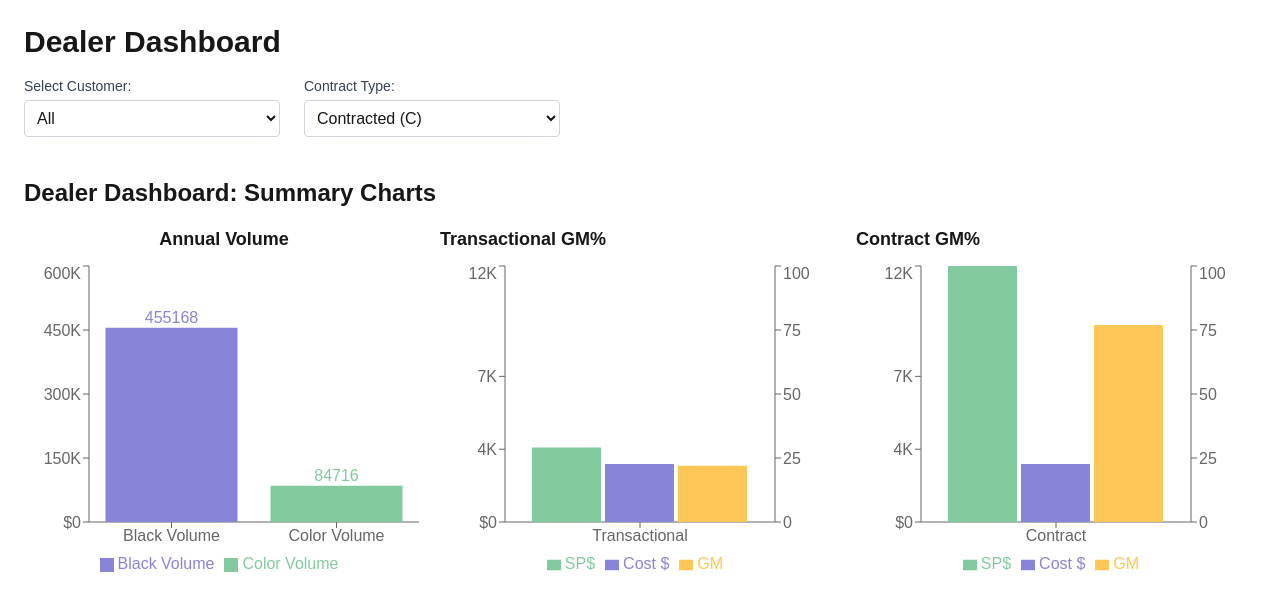
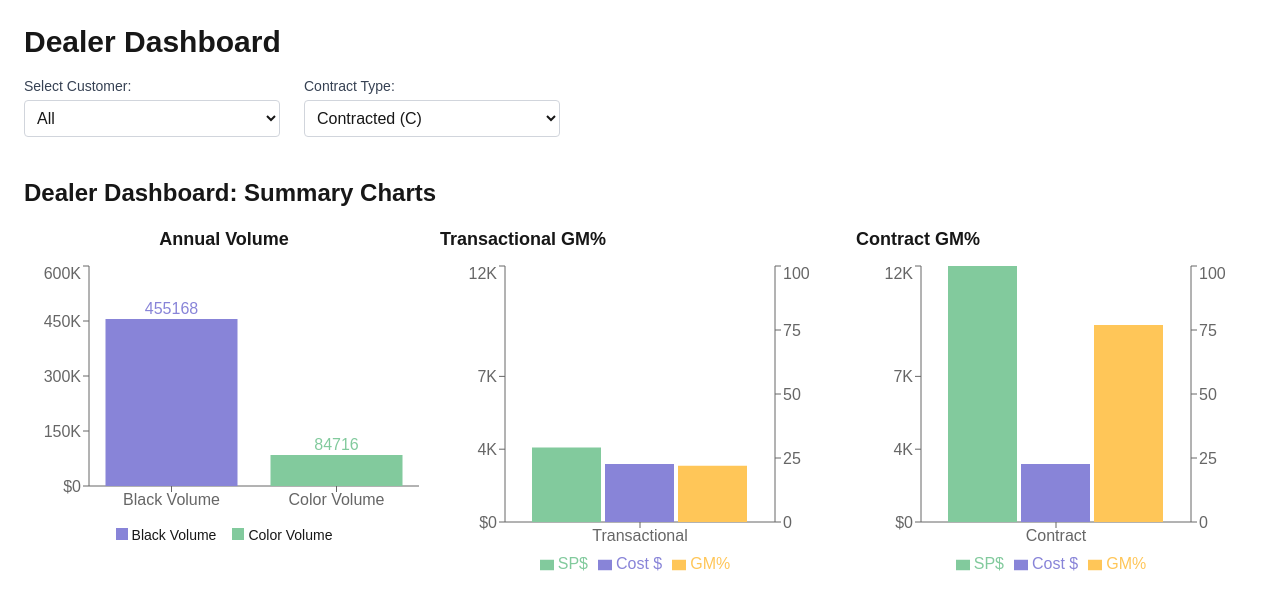
Before and after one commit to ElliottIan397/dealer-dashboard, a Next.js app: page / in a window 1280 px wide. Shown: the top 610 px of the page. Built offline with nearby package versions, Linux system fonts and the light colour scheme.

Commit message:
Deploy Chart Block Rev 12

```diff
--- a/app/ChartBlock.tsx
+++ b/app/ChartBlock.tsx
@@ -74,22 +74,13 @@ export default function ChartBlock({ filtered }: Props) {
 
   return (
     <div className="flex flex-row flex-wrap gap-4 w-full">
-      <div className="flex-1 min-w-[300px] max-w-[33%] h-80">
+      <div className="flex-1 min-w-[300px] max-w-[33%] h-80 flex flex-col items-center">
         <h3 className="text-lg font-semibold mb-2 text-center">Annual Volume</h3>
         <ResponsiveContainer width="100%" height="100%">
           <BarChart data={chart1Data}>
             <XAxis dataKey="type" />
             <YAxis tickFormatter={formatYAxisTicks} />
             <Tooltip />
-            <Legend
-              verticalAlign="bottom"
-              align="center"
-              payload={chart1Data.map((item) => ({
-                value: item.type,
-                type: "square",
-                color: item.color,
-              }))}
-            />
             <Bar dataKey="value">
               <LabelList dataKey="value" position="top" />
               {chart1Data.map((entry, index) => (
@@ -98,6 +89,14 @@ export default function ChartBlock({ filtered }: Props) {
             </Bar>
           </BarChart>
         </ResponsiveContainer>
+        <div className="mt-1 text-sm">
+          <span className="inline-block mr-4">
+            <span className="inline-block w-3 h-3 bg-[#8884d8] mr-1" />Black Volume
+          </span>
+          <span>
+            <span className="inline-block w-3 h-3 bg-[#82ca9d] mr-1" />Color Volume
+          </span>
+        </div>
       </div>
 
       <div className="flex-1 min-w-[300px] max-w-[33%] h-80">
@@ -110,7 +109,10 @@ export default function ChartBlock({ filtered }: Props) {
             <Tooltip />
             <Legend
               formatter={(value) =>
-                value === "SP" ? "SP$" : value === "Cost" ? "Cost $" : value
+                value === "SP" ? "SP$" :
+                value === "Cost" ? "Cost $" :
+                value === "GM" ? "GM%" :
+                value
               }
             />
             <Bar yAxisId="left" dataKey="SP" fill="#82ca9d" />
@@ -130,7 +132,10 @@ export default function ChartBlock({ filtered }: Props) {
             <Tooltip />
             <Legend
               formatter={(value) =>
-                value === "SP" ? "SP$" : value === "Cost" ? "Cost $" : value
+                value === "SP" ? "SP$" :
+                value === "Cost" ? "Cost $" :
+                value === "GM" ? "GM%" :
+                value
               }
             />
             <Bar yAxisId="left" dataKey="SP" fill="#82ca9d" />
```
